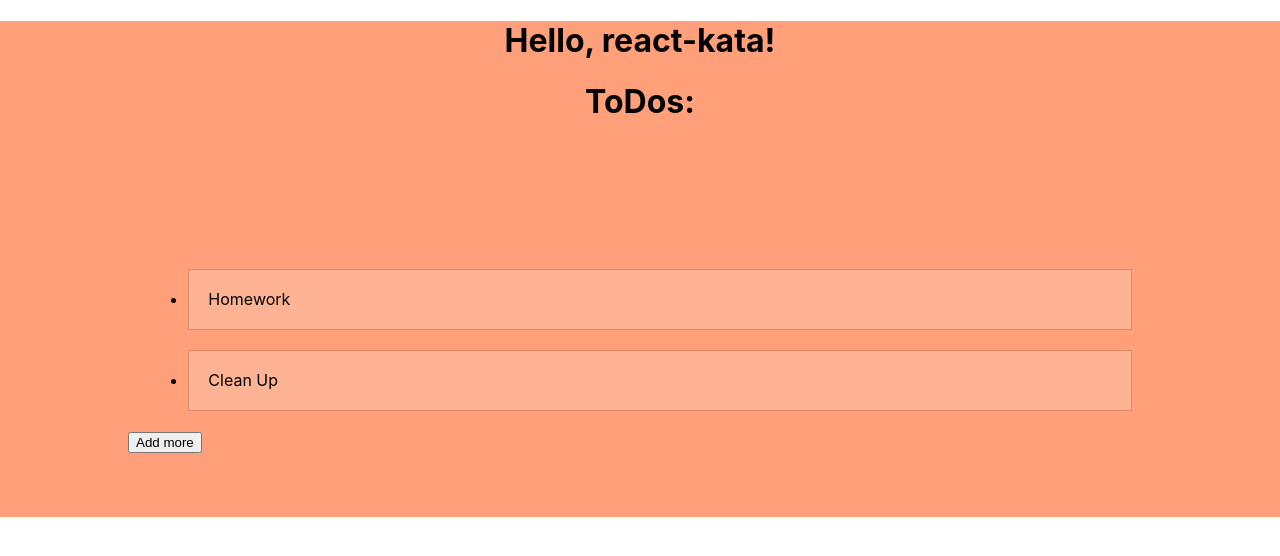
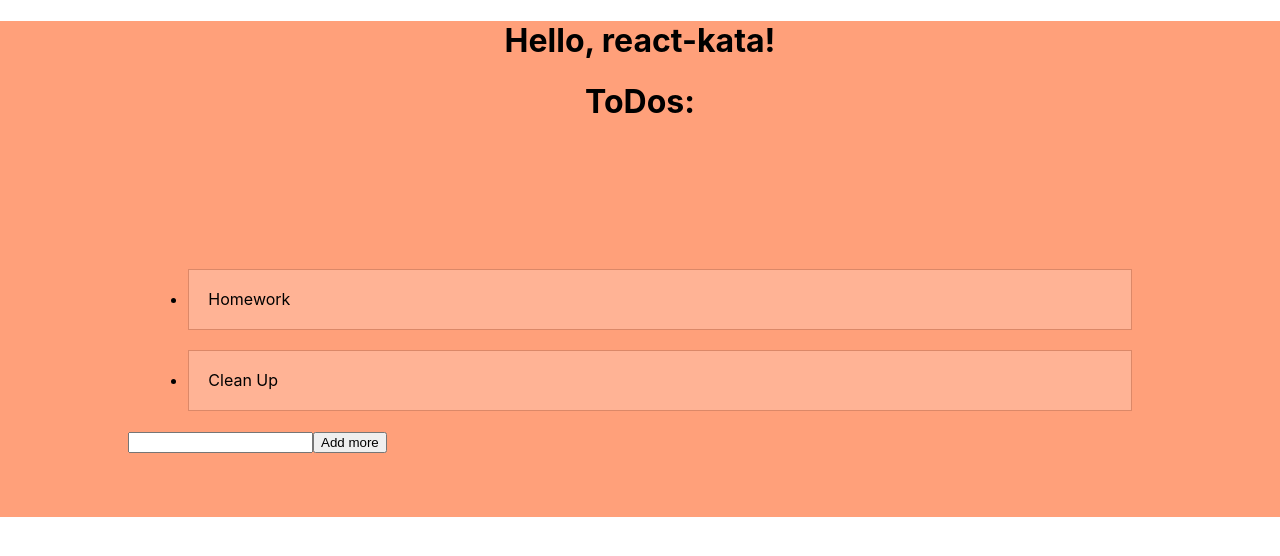
Before and after one commit to Waog/react-kata, a React (Create React App) app: page / in a window 1280 px wide. Shown: the top 556 px of the page. Built offline with nearby package versions, Linux system fonts and the light colour scheme.

Commit message:
ADD input field for new ToDos

```diff
--- a/src/App.js
+++ b/src/App.js
@@ -11,21 +11,31 @@ class TodoList extends React.Component {
   constructor(props) {
     super(props);
     this.state = {
+      newTodoInput: "",
       todos: [
         { id: 0, title: "Homework" },
         { id: 1, title: "Clean Up" }
       ]
     };
     this.handleClick = this.handleClick.bind(this);
+    this.handleNewTodoChange = this.handleNewTodoChange.bind(this);
   }
 
   handleClick() {
     this.addMore();
   }
 
+  handleNewTodoChange(event) {
+    this.setState({ newTodoInput: event.target.value });
+  }
+
   addMore() {
     this.setState(prevState => ({
-      todos: [...prevState.todos, { id: prevState.todos.length, title: "more" }]
+      todos: [
+        ...prevState.todos,
+        { id: prevState.todos.length, title: this.state.newTodoInput }
+      ],
+      newTodoInput: ""
     }));
     console.log(`pushed`);
   }
@@ -38,6 +48,11 @@ class TodoList extends React.Component {
             <TodoElementFn key={todo.id} title={todo.title} />
           ))}
         </ul>
+        <input
+          type="text"
+          value={this.state.newTodoInput}
+          onChange={this.handleNewTodoChange}
+        />
         <button onClick={this.handleClick}>Add more</button>
       </div>
     );
```
